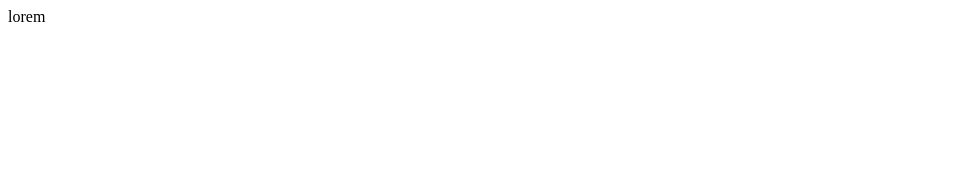
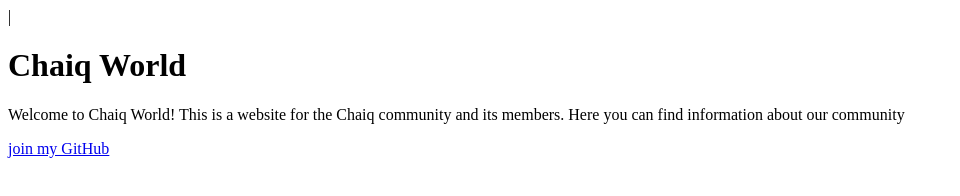
Before and after one commit to 21blackjac/Exemple, a plain HTML site: page index.html in a window 1280 px wide. Shown: the whole page, without its empty margins (0-960 px from the left). Drawn offline with Linux system fonts and the light colour scheme.

Commit message:
the first

```diff
--- a/index.html
+++ b/index.html
@@ -1 +1,18 @@
-<p>lorem</p>
+<!DOCTYPE html>
+<html lang="en">
+<head>
+    <meta charset="UTF-8">
+    <meta name="viewport" content="width=device-width, initial-scale=1.0">
+    <title>Chaiq world</title>
+</head>
+<body>
+    |<h1>
+        Chaiq World
+    </h1>
+    <p>
+        Welcome to Chaiq World! This is a website for the Chaiq community and its members. Here you can find information about our community
+    </p>
+    <a href="https://github.com/21blackjac/Exemple"> join my GitHub</a>
+
+</body>
+</html>
```
